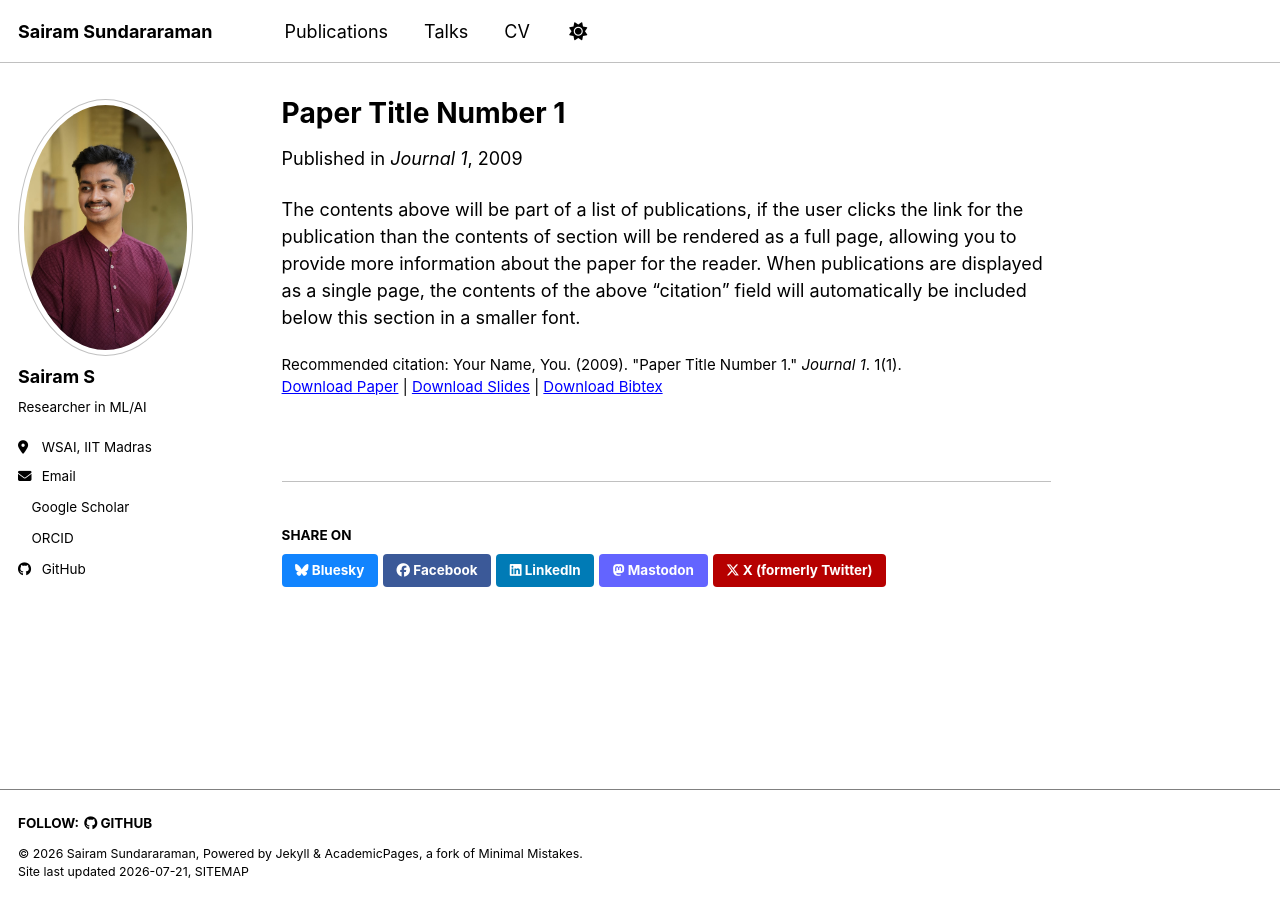
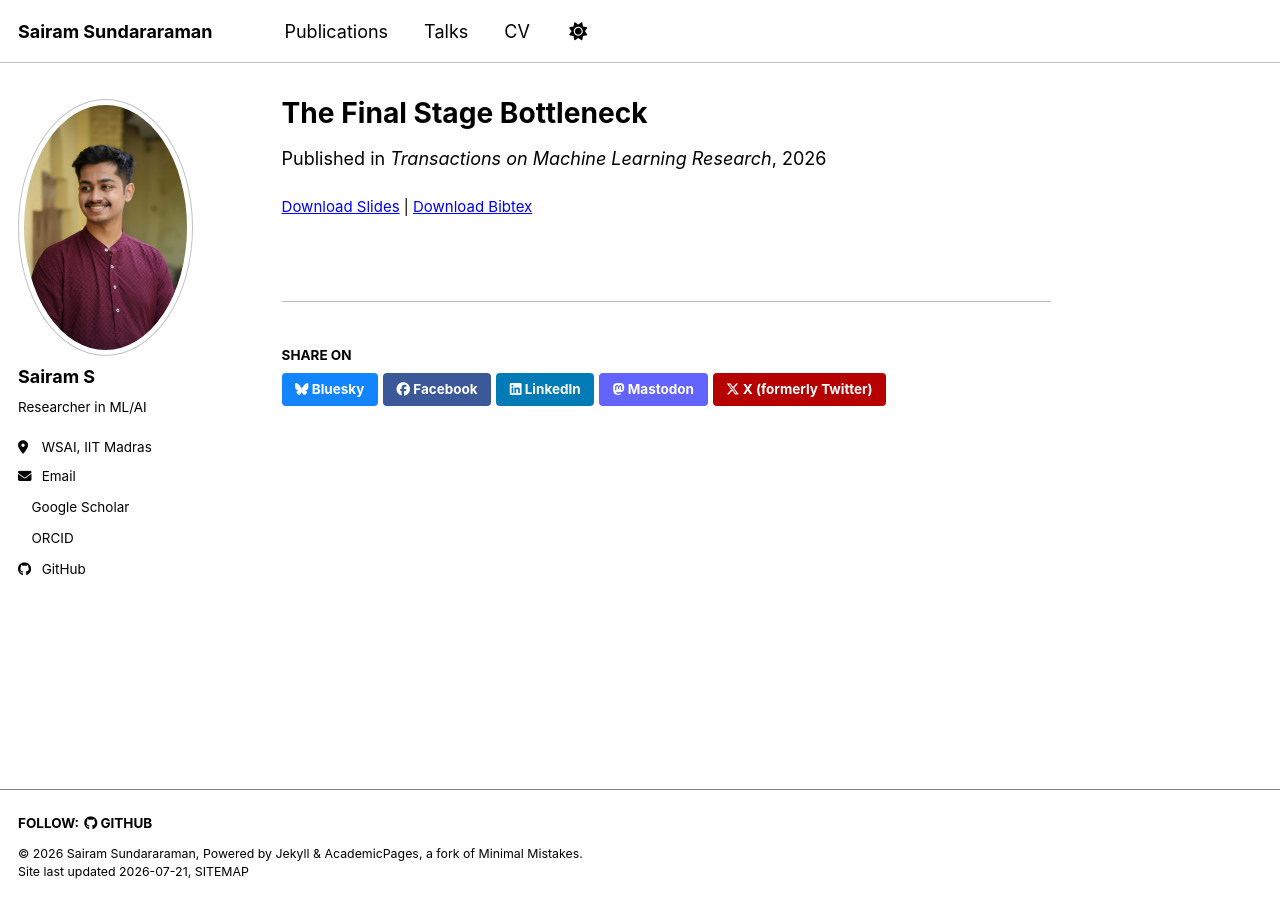
Before and after one commit to sairam-sundararaman/sairam-sundararaman.github.io, a Jekyll site: the page built from _publications/2009-10-01-paper-title-number-1.md, in a window 1280 px wide. Built offline with Jekyll 4.4.1, drawn with Linux system fonts in a browser that asks for light colours; a style sheet for code colours, icons or effects is not loaded.

Commit message:
Update publication details for paper on Causal ML

```diff
--- a/_publications/2009-10-01-paper-title-number-1.md
+++ b/_publications/2009-10-01-paper-title-number-1.md
@@ -1,14 +1,12 @@
 ---
-title: "Paper Title Number 1"
+title: "The Final Stage Bottleneck"
 collection: publications
 category: manuscripts
-permalink: /publication/2009-10-01-paper-title-number-1
-excerpt: 'This paper is about the number 1. The number 2 is left for future work.'
-date: 2009-10-01
-venue: 'Journal 1'
-slidesurl: 'https://academicpages.github.io/files/slides1.pdf'
-paperurl: 'https://academicpages.github.io/files/paper1.pdf'
-bibtexurl: 'https://academicpages.github.io/files/bibtex1.bib'
-citation: 'Your Name, You. (2009). &quot;Paper Title Number 1.&quot; <i>Journal 1</i>. 1(1).'
+permalink: /publication/final-stage-bottleneck
+excerpt: 'This paper is about Causal ML in network graph settings.'
+date: 2026-03-31
+venue: 'Transactions on Machine Learning Research'
+slidesurl: 'https://sairam-sundararaman.github.io/files/slides1.pdf'
+paperurl: 'https://openreview.net/forum?id=QIE0FVSn0p'
+bibtexurl: 'https://sairam-sundararaman.github.io/files/bibtex1.bib'
 ---
-The contents above will be part of a list of publications, if the user clicks the link for the publication than the contents of section will be rendered as a full page, allowing you to provide more information about the paper for the reader. When publications are displayed as a single page, the contents of the above "citation" field will automatically be included below this section in a smaller font.
```
